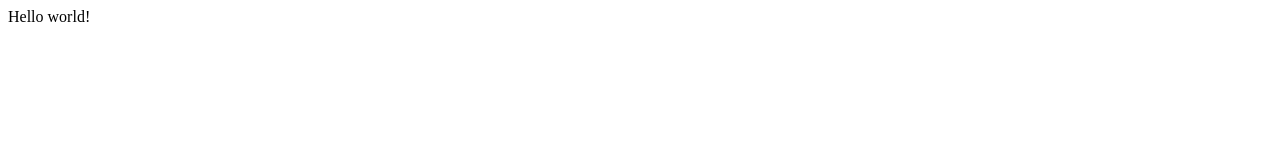
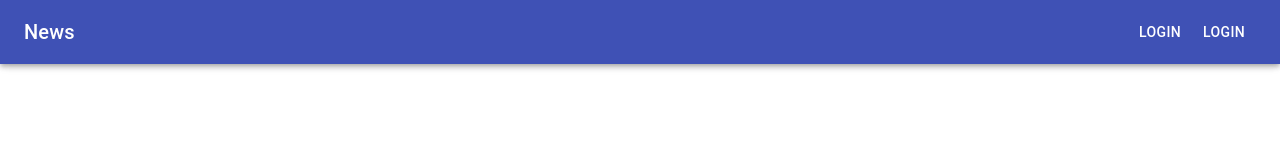
Before and after one commit to Zahin430/Gatsby-Port, a Gatsby site: page / in a window 1280 px wide. Built offline with nearby package versions, Linux system fonts and the light colour scheme; Gatsby itself is replaced by a stand-in of ours.

Commit message:
initial commit goes

```diff
--- a/package.json
+++ b/package.json
@@ -14,6 +14,8 @@
     "test": "echo \"Write tests! -> https://gatsby.dev/unit-testing\" && exit 1"
   },
   "dependencies": {
+    "@material-ui/core": "^4.11.0",
+    "@material-ui/icons": "^4.9.1",
     "gatsby": "^2.24.66",
     "react": "^16.12.0",
     "react-dom": "^16.12.0"
--- /dev/null
+++ b/src/components/Navbar.js
@@ -0,0 +1,39 @@
+import React from "react"
+import { Link } from "gatsby"
+import { makeStyles } from "@material-ui/core/styles"
+import AppBar from "@material-ui/core/AppBar"
+import Toolbar from "@material-ui/core/Toolbar"
+import Typography from "@material-ui/core/Typography"
+import Button from "@material-ui/core/Button"
+import IconButton from "@material-ui/core/IconButton"
+import MenuIcon from "@material-ui/icons/Menu"
+
+const useStyles = makeStyles(theme => ({
+  root: {
+    flexGrow: 1,
+  },
+  menuButton: {
+    marginRight: theme.spacing(2),
+  },
+  title: {
+    flexGrow: 1,
+  },
+}))
+
+export default function ButtonAppBar() {
+  const classes = useStyles()
+
+  return (
+    <div className={classes.root}>
+      <AppBar>
+        <Toolbar>
+          <Typography variant="h6" className={classes.title}>
+            News
+          </Typography>
+          <Button color="inherit">Login</Button>
+          <Button color="inherit">Login</Button>
+        </Toolbar>
+      </AppBar>
+    </div>
+  )
+}
--- a/src/pages/index.js
+++ b/src/pages/index.js
@@ -1,5 +1,5 @@
 import React from "react"
-
+import Navbar from "../components/Navbar";
 export default function Home() {
-  return <div>Hello world!</div>
+  return <Navbar/>
 }
```
Also changed, not shown: 1 other file.
